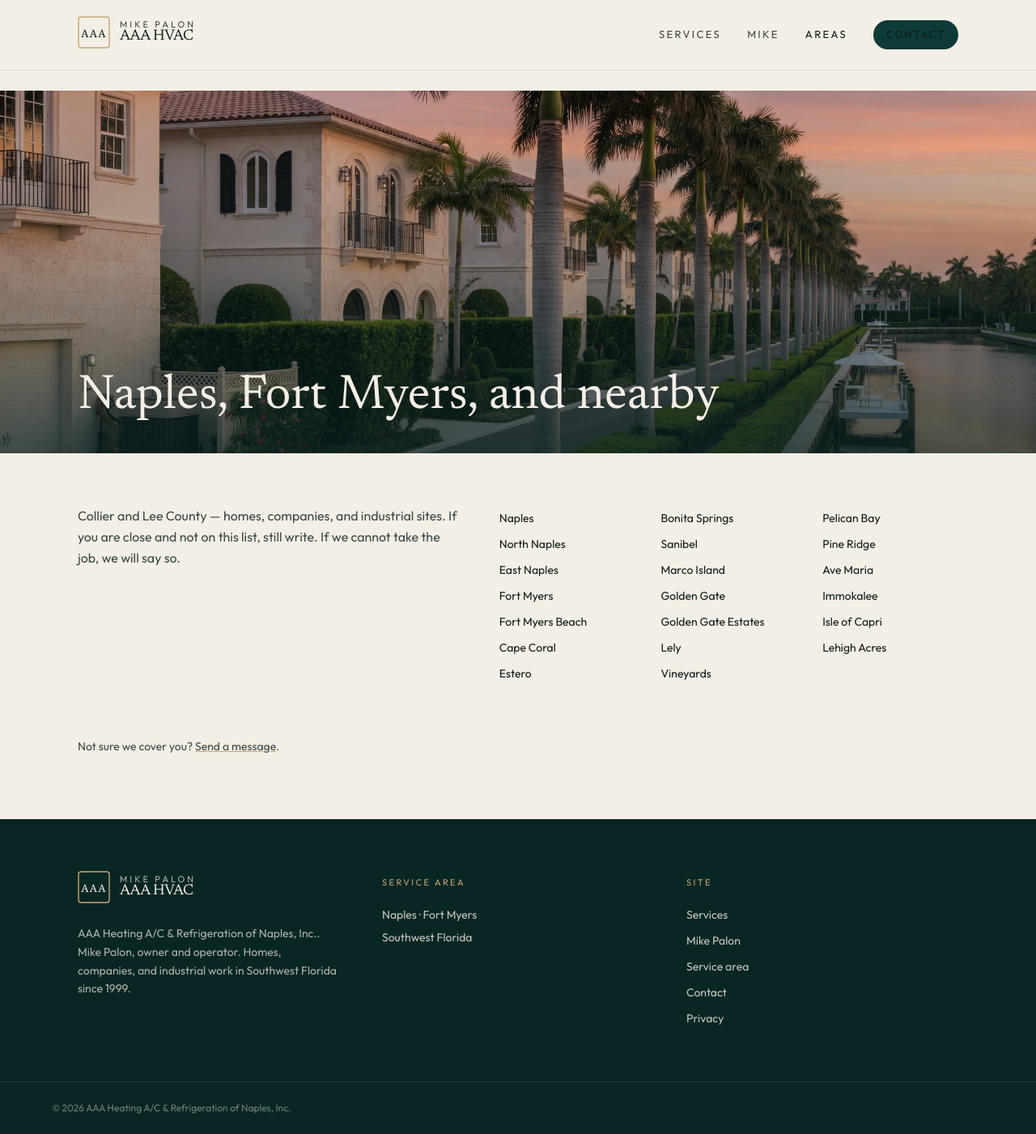
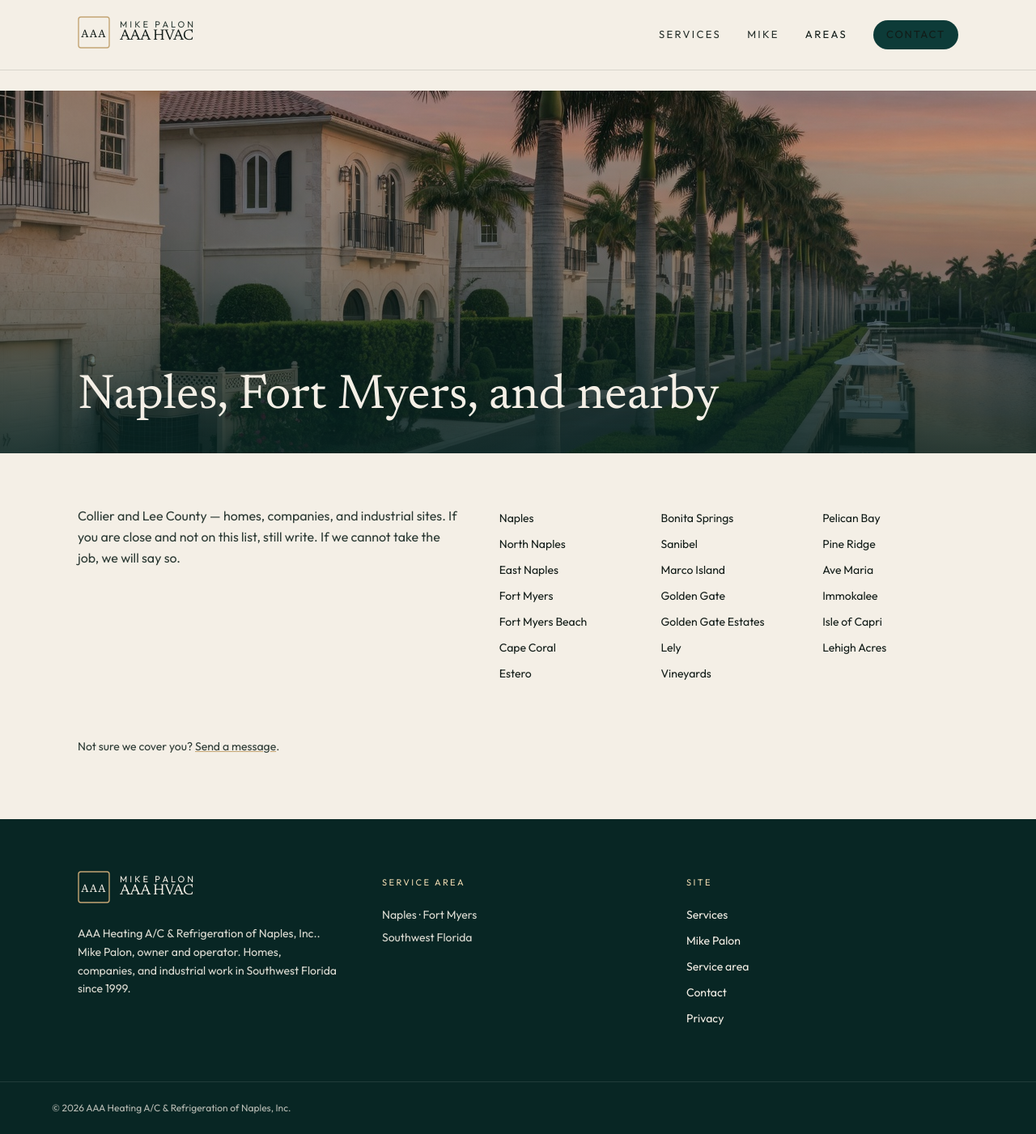
Before and after one commit to redwhitblack/aaahvacfl, a Next.js app: page /areas in a window 1280 px wide. Shown: the whole page at 81% size. Built offline with nearby package versions, Linux system fonts and the light colour scheme.

Commit message:
Improve type contrast on photos, cream pages, and the footer
Darker body copy, a header scrim on the cover, and brighter labels
on the image bands so the text stays readable.

```diff
--- a/app/areas/page.tsx
+++ b/app/areas/page.tsx
@@ -19,9 +19,9 @@ export default function AreasPage() {
           className="object-cover object-center"
           priority
         />
-        <div className="absolute inset-0 bg-gradient-to-t from-gulf-deep/70 via-gulf-deep/25 to-transparent" />
+        <div className="absolute inset-0 bg-gradient-to-t from-gulf-deep/85 via-gulf-deep/40 to-gulf-deep/20" />
         <div className="relative mx-auto flex h-full max-w-6xl items-end px-5 pb-10 text-paper md:px-8">
-          <h1 className="serif text-5xl md:text-6xl">
+          <h1 className="serif text-5xl drop-shadow-[0_2px_16px_rgba(8,38,36,0.45)] md:text-6xl">
             Naples, Fort Myers, and nearby
           </h1>
         </div>
--- a/app/globals.css
+++ b/app/globals.css
@@ -2,14 +2,15 @@
 
 :root {
   --ink: #121c18;
-  --ink-soft: #3a4a43;
+  --ink-soft: #2c3a34;
   --paper: #f4efe6;
   --paper-2: #ebe4d6;
   --gulf: #0d3b38;
   --gulf-deep: #082624;
-  --water: #1b6b66;
+  --water: #14544f;
   --brass: #c4a574;
   --brass-2: #a88858;
+  --brass-light: #edd9b0;
   --line: rgba(18, 28, 24, 0.12);
 }
 
@@ -23,6 +24,7 @@
   --color-water: var(--water);
   --color-brass: var(--brass);
   --color-brass-2: var(--brass-2);
+  --color-brass-light: var(--brass-light);
   --color-line: var(--line);
   --font-sans: var(--font-outfit);
   --font-serif: var(--font-newsreader);
@@ -52,7 +54,7 @@ a {
 }
 
 :focus-visible {
-  outline: 2px solid var(--brass);
+  outline: 2px solid var(--gulf);
   outline-offset: 3px;
 }
 
--- a/app/page.tsx
+++ b/app/page.tsx
@@ -13,15 +13,15 @@ export default function Home() {
           priority
           className="object-cover object-[45%_center]"
         />
-        <div className="absolute inset-0 bg-gradient-to-t from-gulf-deep via-gulf-deep/40 to-gulf-deep/15" />
+        <div className="absolute inset-0 bg-[linear-gradient(to_bottom,rgba(8,38,36,0.72)_0%,rgba(8,38,36,0.22)_32%,rgba(8,38,36,0.28)_58%,rgba(8,38,36,0.88)_100%)]" />
         <div className="relative mx-auto flex min-h-[100svh] max-w-6xl flex-col justify-end px-5 pb-16 pt-32 text-paper md:px-8 md:pb-24">
-          <p className="text-[11px] tracking-[0.32em] uppercase text-brass">
+          <p className="text-[11px] tracking-[0.32em] uppercase text-brass-light">
             Naples · Fort Myers · Since {site.founded}
           </p>
-          <h1 className="serif mt-5 max-w-3xl text-5xl leading-[0.95] md:text-7xl">
+          <h1 className="serif mt-5 max-w-3xl text-5xl leading-[0.95] drop-shadow-[0_2px_18px_rgba(8,38,36,0.45)] md:text-7xl">
             Heating, air, and refrigeration since {site.founded}.
           </h1>
-          <p className="mt-6 max-w-xl text-base leading-relaxed text-paper/80 md:text-lg">
+          <p className="mt-6 max-w-xl text-base leading-relaxed text-paper md:text-lg">
             {site.legalName}. {site.owner}, owner and operator. Homes,
             companies, and industrial sites from Naples to Fort Myers.
           </p>
@@ -79,7 +79,7 @@ export default function Home() {
             <h2 className="serif text-4xl md:text-5xl">Services</h2>
             <Link
               href="/services"
-              className="text-xs tracking-[0.18em] uppercase text-water transition-opacity hover:opacity-70"
+              className="text-xs tracking-[0.18em] uppercase text-gulf transition-opacity hover:opacity-70"
             >
               All services
             </Link>
@@ -117,14 +117,14 @@ export default function Home() {
             className="object-cover object-[70%_center]"
             sizes="100vw"
           />
-          <div className="absolute inset-0 bg-gradient-to-r from-gulf-deep/85 via-gulf-deep/45 to-gulf-deep/10" />
+          <div className="absolute inset-0 bg-gradient-to-r from-gulf-deep/90 via-gulf-deep/55 to-gulf-deep/15" />
           <div className="relative mx-auto flex min-h-[70svh] max-w-6xl items-end px-5 py-16 text-paper md:items-center md:px-8 md:py-24">
             <div className="max-w-xl">
-              <p className="serif text-3xl leading-[1.15] md:text-5xl">
+              <p className="serif text-3xl leading-[1.15] drop-shadow-[0_2px_16px_rgba(8,38,36,0.4)] md:text-5xl">
                 Air conditioners here run most of the year. A checkup before
                 the heat hits is cheaper than a Sunday breakdown.
               </p>
-              <p className="mt-8 text-xs tracking-[0.22em] uppercase text-brass">
+              <p className="mt-8 text-xs tracking-[0.22em] uppercase text-brass-light">
                 Naples · Fort Myers · Southwest Florida
               </p>
             </div>
@@ -154,7 +154,7 @@ export default function Home() {
         </div>
         <Link
           href="/mike"
-          className="mt-10 inline-block text-xs tracking-[0.18em] uppercase text-water transition-opacity hover:opacity-70"
+          className="mt-10 inline-block text-xs tracking-[0.18em] uppercase text-gulf transition-opacity hover:opacity-70"
         >
           More about Mike
         </Link>
--- a/components/Footer.tsx
+++ b/components/Footer.tsx
@@ -8,14 +8,14 @@ export function Footer() {
       <div className="mx-auto grid max-w-6xl gap-10 px-5 py-16 md:grid-cols-3 md:px-8">
         <div>
           <Logo light />
-          <p className="mt-5 max-w-xs text-sm leading-relaxed text-paper/70">
+          <p className="mt-5 max-w-xs text-sm leading-relaxed text-paper/90">
             {site.legalName}. {site.owner}, owner and operator. Homes,
             companies, and industrial work in Southwest Florida since{" "}
             {site.founded}.
           </p>
         </div>
-        <div className="text-sm leading-7 text-paper/80">
-          <p className="text-[11px] tracking-[0.22em] uppercase text-brass">
+        <div className="text-sm leading-7 text-paper/90">
+          <p className="text-[11px] tracking-[0.22em] uppercase text-brass-light">
             Service area
           </p>
           <p className="mt-3">
@@ -25,10 +25,10 @@ export function Footer() {
           </p>
         </div>
         <div className="text-sm leading-7">
-          <p className="text-[11px] tracking-[0.22em] uppercase text-brass">
+          <p className="text-[11px] tracking-[0.22em] uppercase text-brass-light">
             Site
           </p>
-          <div className="mt-3 flex flex-col gap-1 text-paper/80">
+          <div className="mt-3 flex flex-col gap-1 text-paper">
             <Link href="/services">Services</Link>
             <Link href="/mike">Mike Palon</Link>
             <Link href="/areas">Service area</Link>
@@ -37,7 +37,7 @@ export function Footer() {
           </div>
         </div>
       </div>
-      <div className="border-t border-white/10 px-5 py-6 text-xs text-paper/45 md:px-8">
+      <div className="border-t border-white/10 px-5 py-6 text-xs text-paper/75 md:px-8">
         <p className="mx-auto max-w-6xl">
           © {new Date().getFullYear()} {site.legalName}
         </p>
--- a/components/Header.tsx
+++ b/components/Header.tsx
@@ -33,7 +33,7 @@ export function Header() {
     <header
       className={`fixed top-0 z-40 w-full transition-colors ${
         light
-          ? "text-paper"
+          ? "bg-gradient-to-b from-gulf-deep/80 to-transparent text-paper"
           : "bg-paper/95 text-ink shadow-[0_1px_0_var(--line)] backdrop-blur"
       }`}
     >
@@ -47,7 +47,7 @@ export function Header() {
             <Link
               key={l.href}
               href={l.href}
-              className={`opacity-80 transition hover:opacity-100 ${path === l.href ? "opacity-100" : ""}`}
+              className={`opacity-90 transition hover:opacity-100 ${path === l.href ? "opacity-100" : ""}`}
             >
               {l.label}
             </Link>
--- a/components/LeadForm.tsx
+++ b/components/LeadForm.tsx
@@ -83,7 +83,7 @@ export function LeadForm() {
           name="area"
           autoComplete="address-level2"
           placeholder="Naples, Fort Myers, Estero"
-          className="border border-line bg-paper px-3 py-3 text-base tracking-normal text-ink outline-none focus:border-gulf"
+          className="border border-line bg-paper px-3 py-3 text-base tracking-normal text-ink outline-none placeholder:text-ink-soft/80 focus:border-gulf"
         />
       </label>
       <label className="grid gap-1 text-xs tracking-[0.14em] uppercase text-ink-soft">
--- a/components/Logo.tsx
+++ b/components/Logo.tsx
@@ -32,7 +32,7 @@ export function Logo({
       <span className="leading-none">
         <span
           className="block text-[11px] tracking-[0.28em] uppercase"
-          style={{ color: light ? "rgba(244,239,230,0.72)" : "#3A4A43" }}
+          style={{ color: light ? "#F4EFE6" : "#2C3A34" }}
         >
           Mike Palon
         </span>
```
